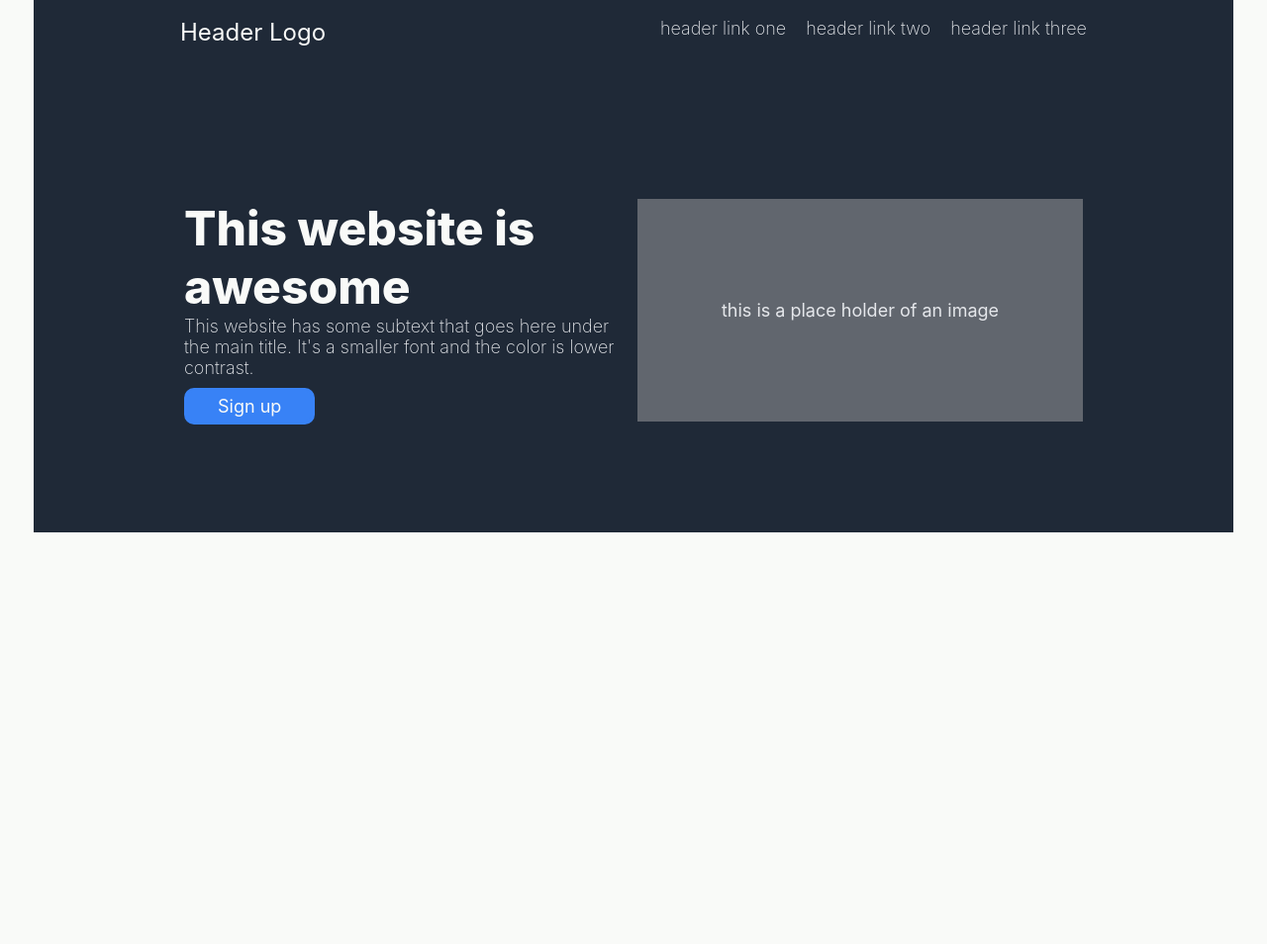
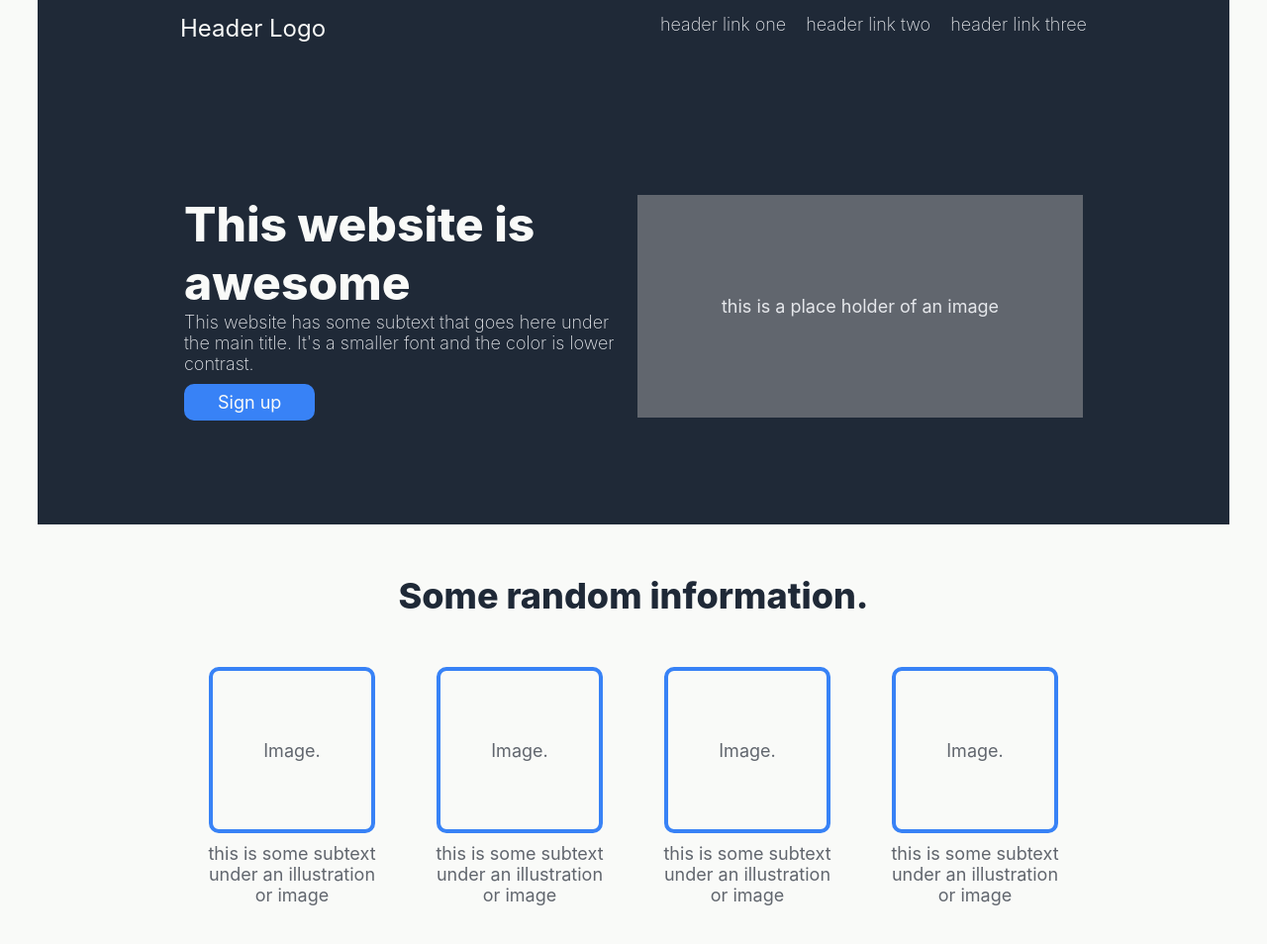
Before and after one commit to j-lafferty/landingpage, a plain HTML site: page index.html in a window 1280 px wide. Shown: the whole page at 99% size. Before the commit the page ends 800 px from the top, so only its background shows below. Drawn offline with Linux system fonts and the light colour scheme.

Commit message:
Add html and style for 'main-1' section

```diff
--- a/index.html
+++ b/index.html
@@ -28,7 +28,41 @@
       </div>
     </div>
     <div class="main-1">
-
+      <div class="main-1-title">Some random information.</div>
+      <div class="main-1-body" class="center">
+        <div class="column-1">
+          <div class="column-image">
+            <div class="image">Image.</div>
+          </div>
+          <div class="column-text">
+            <div class="image-subtext">this is some subtext under an illustration or image</div>
+        </div>
+        </div>
+        <div class="column-2">
+          <div class="column-image">
+            <div class="image">Image.</div>
+          </div>
+          <div class="column-text">
+            <div class="image-subtext">this is some subtext under an illustration or image</div>
+        </div>
+        </div>
+        <div class="column-3">
+          <div class="column-image">
+            <div class="image">Image.</div>
+          </div>
+          <div class="column-text">
+            <div class="image-subtext">this is some subtext under an illustration or image</div>
+        </div>
+        </div>
+        <div class="column-4">
+          <div class="column-image">
+            <div class="image">Image.</div>
+          </div>
+          <div class="column-text">
+            <div class="image-subtext">this is some subtext under an illustration or image</div>
+        </div>
+        </div>
+      </div>
     </div>
     <div class="main-2">
 
--- a/styles.css
+++ b/styles.css
@@ -15,7 +15,6 @@ body,
   max-width: 1350px;
   height: 100%;
   padding: 0px;
-  border: 4px solid #1f2937;
   gap: 8px;
 }
 .left {
@@ -23,6 +22,9 @@ body,
 }
 .right {
   justify-content: right;
+}
+.center {
+  justify-content: center;
 }
 .button {
   align-items: center;
@@ -81,3 +83,46 @@ body,
   color: #e5e7eb;
   font-weight: 200;
 }
+.main-1 {
+  padding-top: 50px;
+  padding-bottom: 75px;
+  color: #1f2937;
+}
+.main-1-title {
+  text-align: center;
+  font-size: 36px;
+  font-weight: 800;
+}
+.main-1-body {
+  display: flex;
+  justify-content: center;
+  padding-top: 50px;
+}
+.column-1,
+.column-2,
+.column-3,
+.column-4 {
+  text-align: center;
+  color: rgb(97, 102, 110);
+  width: 230px;
+}
+.column-image,
+.column-text {
+  display: flex;
+  justify-content: center;
+  align-items: center;
+  padding-bottom: 10px;
+}
+.image {
+  border: 4px solid #3882f6;
+  border-radius: 10px;
+  height: 160px;
+  width: 160px;
+  margin: 5px, 10px, 3px, 10px;
+  display: flex;
+  justify-content: center;
+  align-items: center;
+}
+.image-subtext {
+  width: 180px;
+}
```
